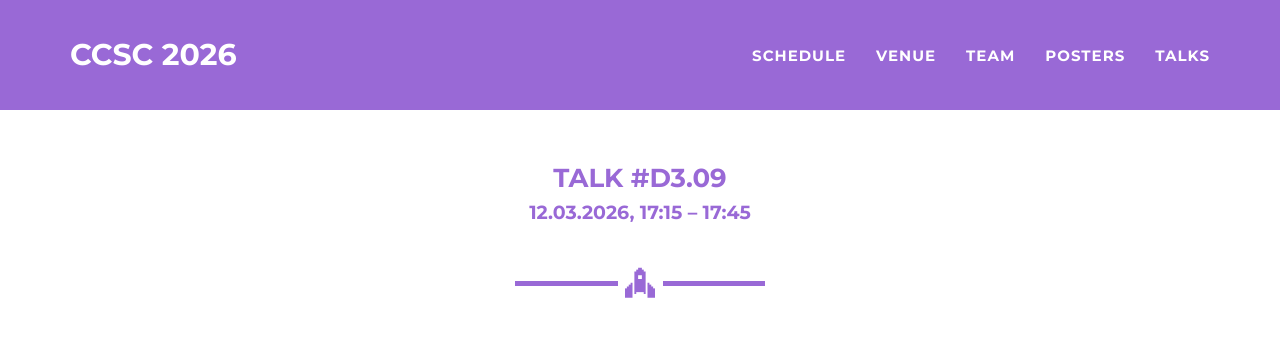
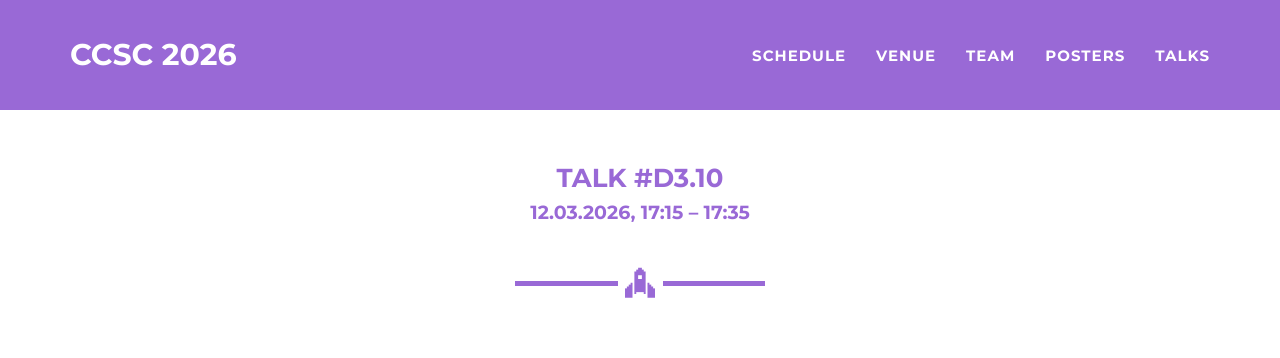
Before and after one commit to ccsc2026/ccsc2026.github.io, a Jekyll site: the page built from talks/stuyver.md, in a window 1280 px wide and 900 px high. Shown: the top 358 px of the window. Built offline with Jekyll 4.4.1, drawn with Linux system fonts in a browser that asks for light colours.

Commit message:
Update talk number and time for Prof. Stuyver

```diff
--- a/talks/stuyver.md
+++ b/talks/stuyver.md
@@ -1,8 +1,8 @@
 ---
 layout: talkpage
 categories: [contrib]
-talknumber: D3.09
-talktime: '12.03.2026, 17:15 – 17:45'
+talknumber: D3.10
+talktime: '12.03.2026, 17:15 – 17:35'
 speaker: Prof. Thijs Stuyver
 img: 'Stuyver, Thijs.png'
 location: 'Paris Sciences et Lettres University · Paris (FR)'
```
